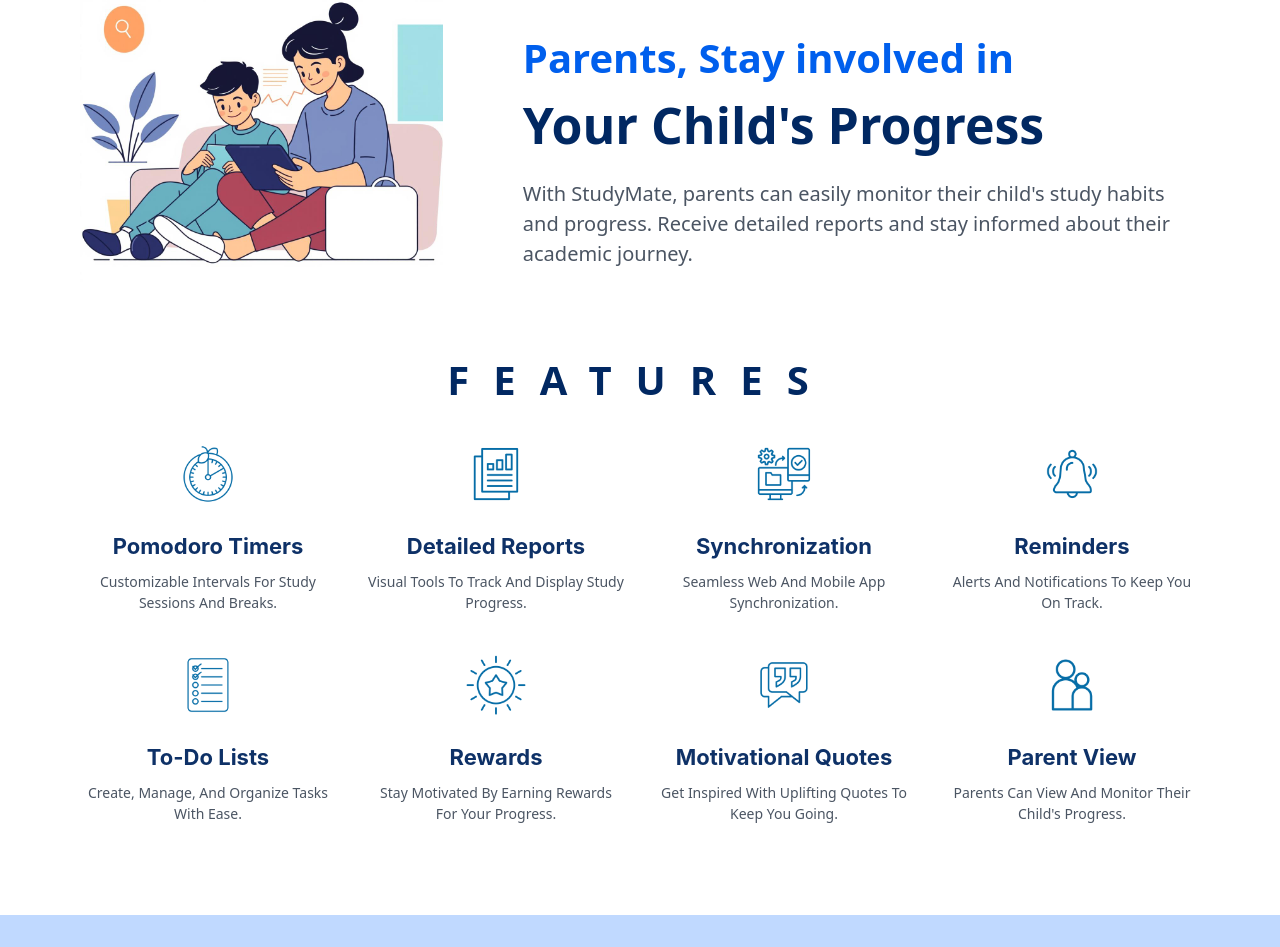
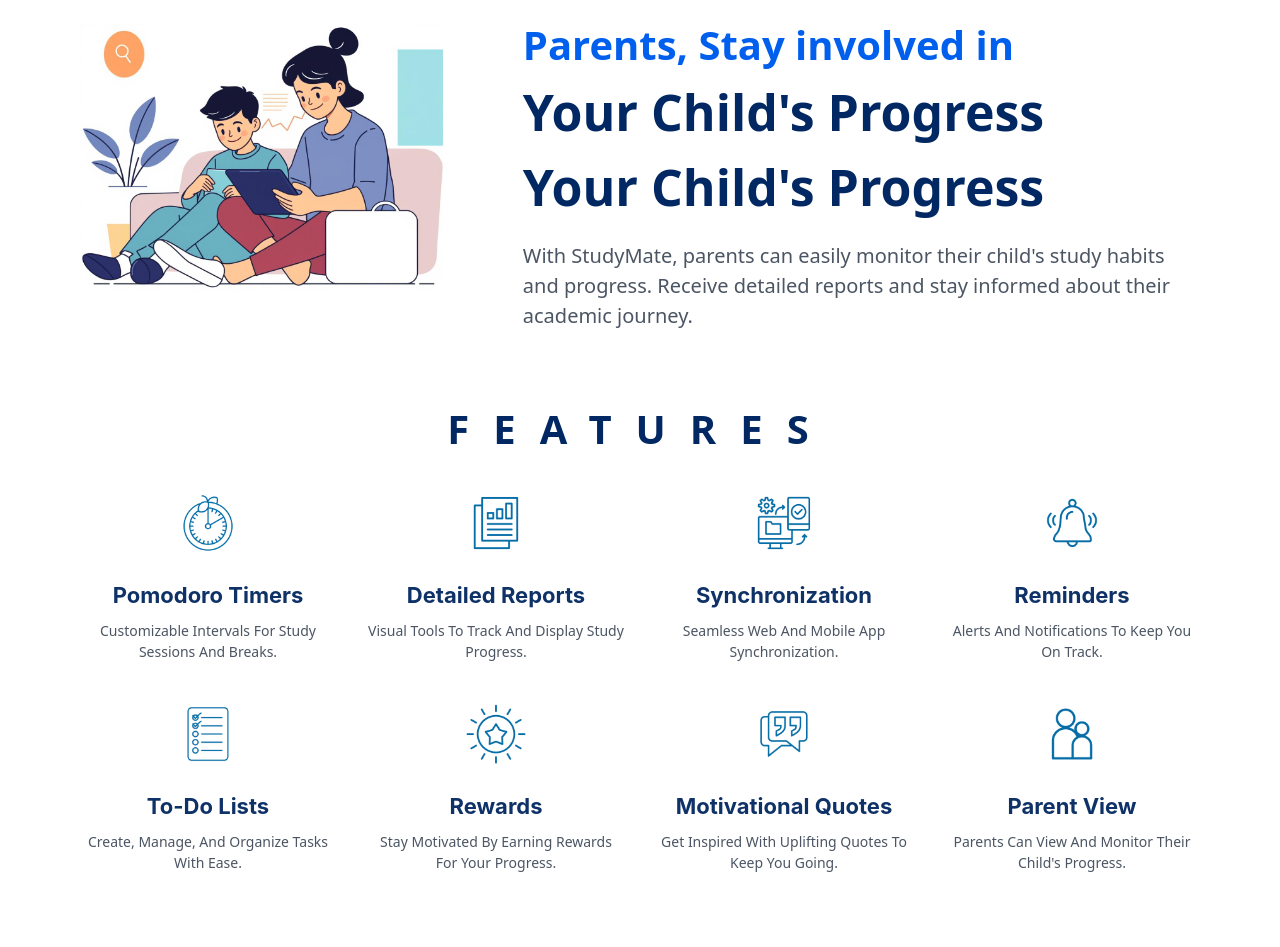
Before and after one commit to study-mate3/Study-Mate-2025-web, a React (Vite) app in the folder frontend/: page / in a window 1280 px wide. Shown: the part 1720-2667 px from the top of the page. Built offline with nearby package versions, Linux system fonts and the light colour scheme; no server answers.

Commit message:
download file changed

```diff
--- a/frontend/src/components/Downloads.jsx
+++ b/frontend/src/components/Downloads.jsx
@@ -73,6 +73,10 @@
             <p className="text-[50px] font-bold text-headingColor text-center md:text-left">
             Your Child's Progress
             </p>
+{/*             for the test purpose
+ */}            <p className="text-[50px] font-bold text-headingColor text-center md:text-left">
+            Your Child's Progress
+            </p>
 
             <p className="text-[20px] text-gray-600 mt-4 text-center md:text-left">
             With StudyMate, parents can easily monitor their child's study habits and progress.
```
